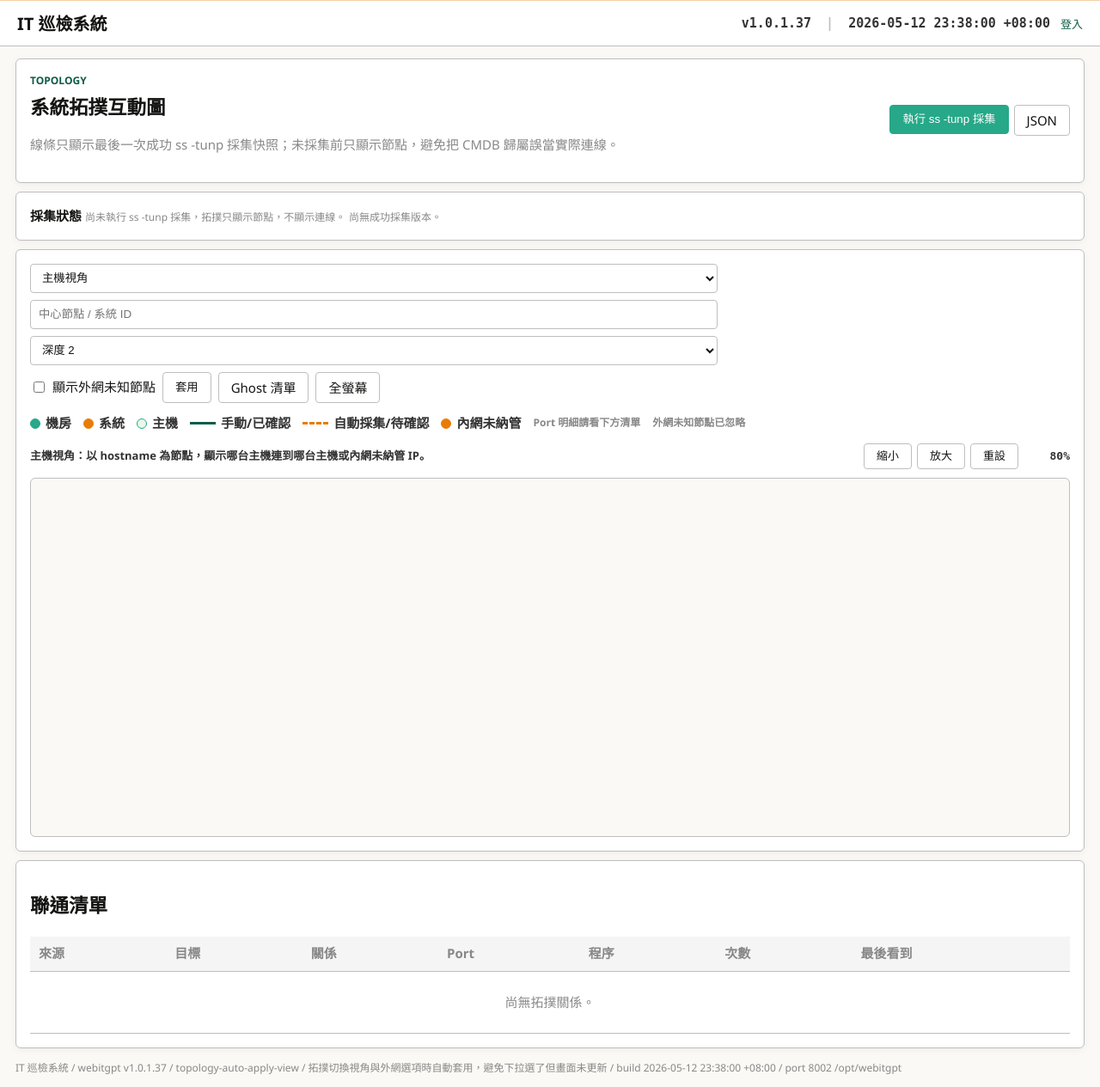
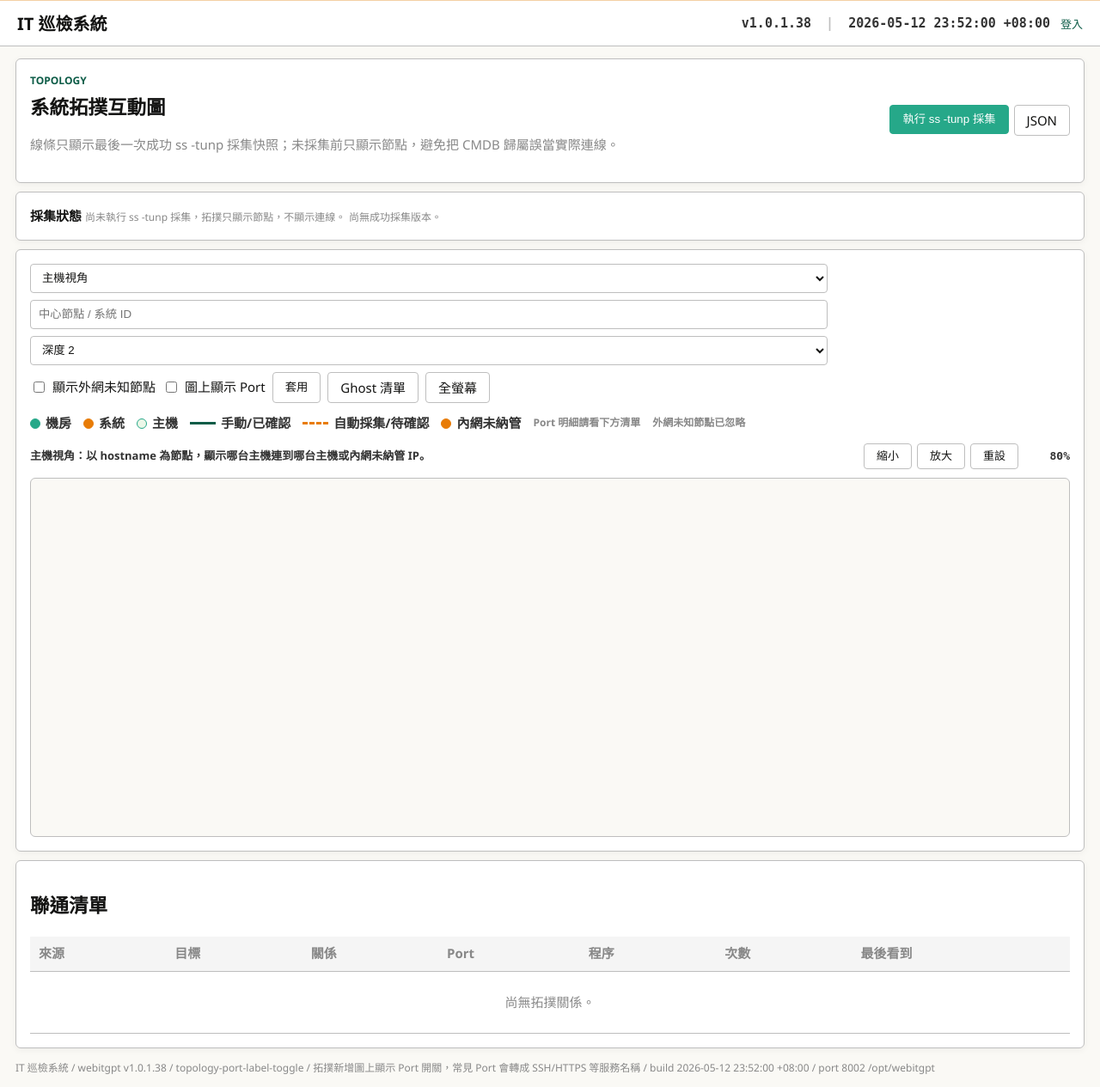
Before and after one commit to alienid4/webitgpt, a Flask app: page /dependencies/fullscreen?view=host&include_external=0&show_ports=0 in a window 1280 px wide. Shown: the whole page at 86% size. Run offline with Flask 3, Linux system fonts and the light colour scheme; data that the repository does not hold is empty; parts of the project's set-up code (start-up, migrations or seed data) failed here and were passed over.

Commit message:
feat: add topology port label toggle

```diff
--- a/scripts/functional_validation.py
+++ b/scripts/functional_validation.py
@@ -236,7 +236,7 @@ def main() -> int:
     check(report, "api_v1_hosts_before", status == 200 and before_total >= 3, {"total": before_total})
 
     status, home_page, _ = request(opener, "GET", f"{base}/hosts")
-    check(report, "ui_version_visible", status == 200 and "webitgpt v1.0.1.37" in home_page and "topology-auto-apply-view" in home_page and "IT 巡檢系統" in home_page, {"status": status})
+    check(report, "ui_version_visible", status == 200 and "webitgpt v1.0.1.38" in home_page and "topology-port-label-toggle" in home_page and "IT 巡檢系統" in home_page, {"status": status})
     check(report, "ui_asset_nav_active", status == 200 and 'class="nav-warn active"' in home_page and "▣ 資產管理" in home_page, {"status": status})
 
     view_name = f"validation-{random.randint(1000, 9999)}"
--- a/webapp/services/dependency_service.py
+++ b/webapp/services/dependency_service.py
@@ -19,6 +19,39 @@ KNOWN_EXTERNAL = [
     {"name": "Cloudflare", "cidr": "1.1.1.0/24", "category": "External"},
     {"name": "Cloudflare", "cidr": "104.16.0.0/12", "category": "External"},
 ]
+
+PORT_SERVICE_NAMES = {
+    "20": "FTP-DATA",
+    "21": "FTP",
+    "22": "SSH",
+    "23": "TELNET",
+    "25": "SMTP",
+    "53": "DNS",
+    "80": "HTTP",
+    "110": "POP3",
+    "123": "NTP",
+    "143": "IMAP",
+    "389": "LDAP",
+    "443": "HTTPS",
+    "445": "SMB",
+    "465": "SMTPS",
+    "587": "SMTP",
+    "636": "LDAPS",
+    "993": "IMAPS",
+    "995": "POP3S",
+    "1433": "MSSQL",
+    "1521": "ORACLE",
+    "3306": "MYSQL",
+    "3389": "RDP",
+    "5432": "POSTGRES",
+    "5900": "VNC",
+    "6379": "REDIS",
+    "8002": "WEBITGPT",
+    "8080": "HTTP-ALT",
+    "8443": "HTTPS-ALT",
+    "9444": "EDGE",
+    "27017": "MONGO",
+}
 
 
 def _now() -> datetime:
@@ -390,9 +423,28 @@ def _port_summary(evidence: dict[str, Any]) -> str:
     return ""
 
 
+def _port_service_name(*ports: Any) -> str:
+    for port in ports:
+        if not port:
+            continue
+        name = PORT_SERVICE_NAMES.get(str(port))
+        if name:
+            return name
+    return ""
+
+
+def _port_label(evidence: dict[str, Any]) -> str:
+    summary = _port_summary(evidence)
+    if not summary:
+        return ""
+    service = _port_service_name(evidence.get("last_remote_port"), evidence.get("last_local_port"))
+    return f"{service} {summary}" if service else summary
+
+
 def _edge_payload(rel: dict[str, Any], source_label: str, target_label: str) -> dict[str, Any]:
     evidence = rel.get("evidence") or {}
     port_summary = _port_summary(evidence)
+    port_label = _port_label(evidence)
     process_name = evidence.get("process_name") or evidence.get("program") or ""
     seen_count = evidence.get("seen_count") or ""
     last_seen = evidence.get("last_seen_at") or evidence.get("last_seen") or ""
@@ -415,6 +467,7 @@ def _edge_payload(rel: dict[str, Any], source_label: str, target_label: str) ->
         "caption": port_summary or rel_label,
         "detail_label": " / ".join(str(item) for item in detail_parts if item),
         "port_summary": port_summary,
+        "port_label": port_label,
         "process_name": process_name,
         "seen_count": seen_count,
         "last_seen": last_seen,
--- a/webapp/static/css/cathay.css
+++ b/webapp/static/css/cathay.css
@@ -883,6 +883,17 @@ th { color: var(--c3); font-weight: 600; background: var(--bg2); }
 .topology-edge:focus line {
   stroke: var(--orange);
   stroke-width: 4;
+}
+
+.topology-edge-label {
+  fill: var(--c1);
+  font-family: "JetBrains Mono", monospace;
+  font-size: 12px;
+  font-weight: 900;
+  paint-order: stroke;
+  pointer-events: none;
+  stroke: var(--bg);
+  stroke-width: 5px;
 }
 
 .topology-node circle {
--- a/webapp/templates/dependencies.html
+++ b/webapp/templates/dependencies.html
@@ -43,9 +43,13 @@
         <input type="checkbox" name="include_external" value="1" {% if topology.meta.include_external %}checked{% endif %} data-auto-submit>
         顯示外網未知節點
       </label>
+      <label class="toggle-label">
+        <input type="checkbox" name="show_ports" value="1" {% if request.args.get('show_ports') in ['1', 'true', 'yes', 'on'] %}checked{% endif %} data-auto-submit>
+        圖上顯示 Port
+      </label>
       <button type="submit">套用</button>
       <a class="btn" href="{{ url_for('api_dependencies.dependencies_ghosts_page', include_external=1 if topology.meta.include_external else 0) }}">Ghost 清單</a>
-      <a class="btn" href="{{ url_for('api_dependencies.dependencies_fullscreen_page', view=topology.view, include_external=1 if topology.meta.include_external else 0) }}">全螢幕</a>
+      <a class="btn" href="{{ url_for('api_dependencies.dependencies_fullscreen_page', view=topology.view, include_external=1 if topology.meta.include_external else 0, show_ports=1 if request.args.get('show_ports') in ['1', 'true', 'yes', 'on'] else 0) }}">全螢幕</a>
     </form>
     <div class="topology-legend">
       <span><i class="topology-dot topology-dot-dc"></i>機房</span>
@@ -88,6 +92,9 @@
           <g class="topology-edge" tabindex="0">
             <title>{{ edge.detail_label or edge.source_label ~ " → " ~ edge.target_label }}</title>
             <line class="topology-line-{{ edge.trust or 'manual' }}" x1="{{ edge.x1 }}" y1="{{ edge.y1 }}" x2="{{ edge.x2 }}" y2="{{ edge.y2 }}"></line>
+            {% if request.args.get('show_ports') in ['1', 'true', 'yes', 'on'] and edge.port_label %}
+              <text class="topology-edge-label" x="{{ (edge.x1 + edge.x2) / 2 }}" y="{{ (edge.y1 + edge.y2) / 2 - 8 }}" text-anchor="middle">{{ edge.port_label }}</text>
+            {% endif %}
           </g>
         {% endfor %}
 
```
Also changed, not shown: tests/test_ui_contracts.py (+3 -0 lines), webapp/config.py (+4 -4 lines), CHANGELOG.md, 1 other file.
